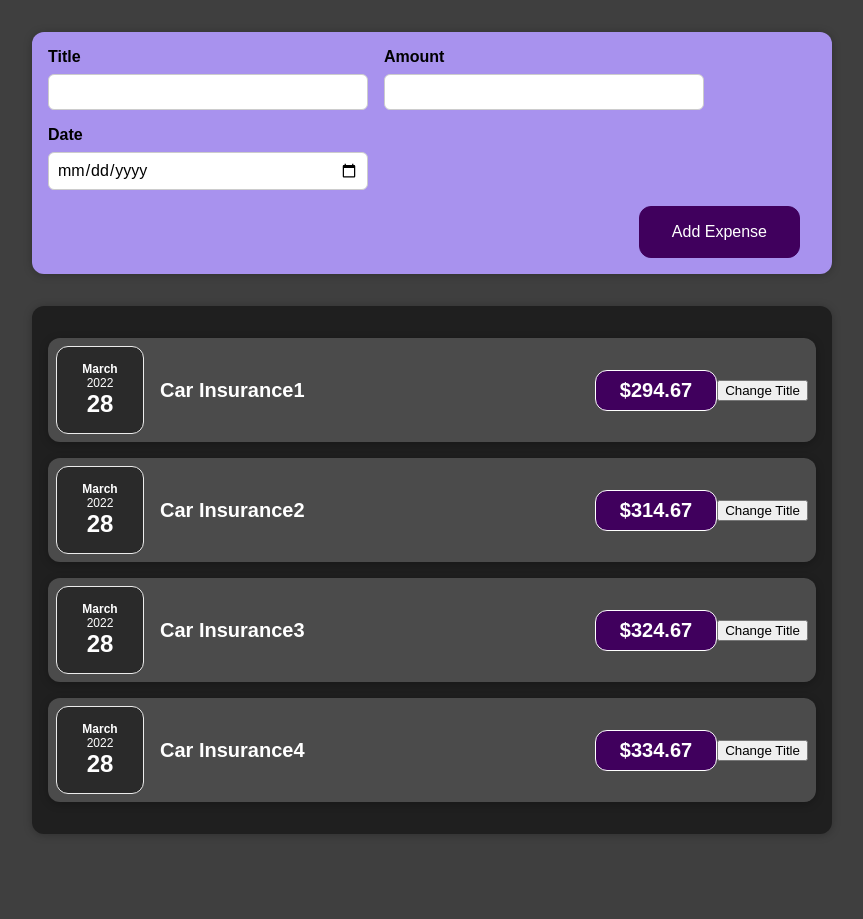
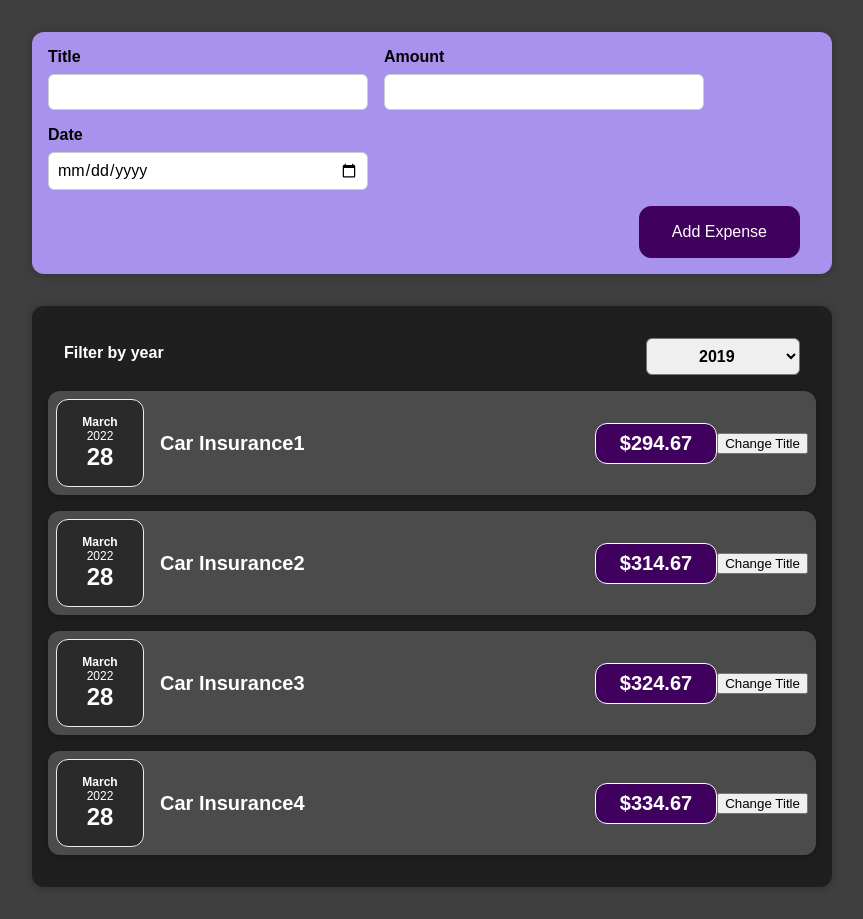
Before and after one commit to StefanGreve/ReactDemo, a React (Create React App) app: page / in a window 1280 px wide. Shown: the whole page, without its empty margins (208-1071 px from the left). Before the commit the page ends 866 px from the top, so only its background shows below. Built offline with nearby package versions, Linux system fonts and the light colour scheme.

Commit message:
Setup two-way binding between Expenses and ExpensesFilter

```diff
--- a/src/components/Expenses/Expenses.js
+++ b/src/components/Expenses/Expenses.js
@@ -1,10 +1,20 @@
+import React, { useState } from "react";
+
 import "./Expenses.css";
 import Card from "../UI/Card";
 import ExpenseItem from "./ExpenseItem";
+import ExpensesFilter from "./ExpensesFilter";
 
 function Expenses(props) {
+  const [year, setYear] = useState("2019");
+
+  const changeFilterHandler = (selectedYear) => {
+    setYear(selectedYear);
+  };
+
   return (
     <Card className="expenses">
+      <ExpensesFilter selected={year} onChangeFilter={changeFilterHandler} />
       <ExpenseItem
         title={props.expenses[0].title}
         amount={props.expenses[0].amount}
--- /dev/null
+++ b/src/components/Expenses/ExpensesFilter.css
@@ -0,0 +1,24 @@
+.expenses-filter {
+    color: white;
+    padding: 0 1rem;
+}
+
+.expenses-filter__control {
+    display: flex;
+    width: 100%;
+    align-items: center;
+    justify-content: space-between;
+    margin: 1rem 0;
+}
+
+.expenses-filter label {
+    font-weight: bold;
+    margin-bottom: 0.5rem;
+}
+
+.expenses-filter select {
+    font: inherit;
+    padding: 0.5rem 3rem;
+    font-weight: bold;
+    border-radius: 6px;
+}
--- /dev/null
+++ b/src/components/Expenses/ExpensesFilter.js
@@ -0,0 +1,25 @@
+import React from "react";
+
+import "./ExpensesFilter.css";
+
+const ExpensesFilter = (props) => {
+  const selectionChangeHandler = (event) => {
+    props.onChangeFilter(event.target.value);
+  };
+
+  return (
+    <div className="expenses-filter">
+      <div className="expenses-filter__control">
+        <label>Filter by year</label>
+        <select onChange={selectionChangeHandler} value={props.selected}>
+          <option value="2022">2022</option>
+          <option value="2021">2021</option>
+          <option value="2020">2020</option>
+          <option value="2019">2019</option>
+        </select>
+      </div>
+    </div>
+  );
+};
+
+export default ExpensesFilter;
```
